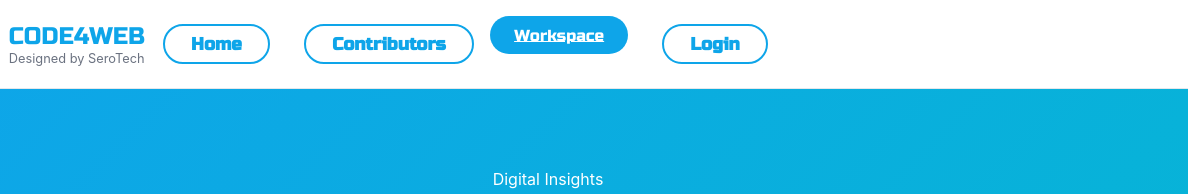
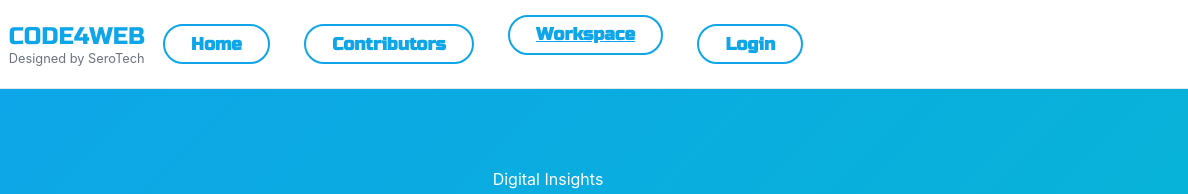
Before and after one commit to kazuyazikk/Image2Web, a website: page Image2Web/landing-page/src/index.html in a window 1280 px wide. Shown: the top 194 px of the page, 92-1280 px from the left. Drawn offline with Linux system fonts and the light colour scheme; no server answers.

Commit message:
Update index.html

```diff
--- a/Image2Web/landing-page/src/index.html
+++ b/Image2Web/landing-page/src/index.html
@@ -53,7 +53,7 @@
             <button class="nav-btn">Contributors</button>
           </li>
           <li class="nav-item">
-            <a href="workspace.html" class="hero-btn">Workspace</a>
+            <a href="workspace.html" class="nav-btn">Workspace</a>
           </li>
           <li class="nav-item" id="auth-links">
             <button class="nav-btn" onclick="openLogin()">Login</button>
```
